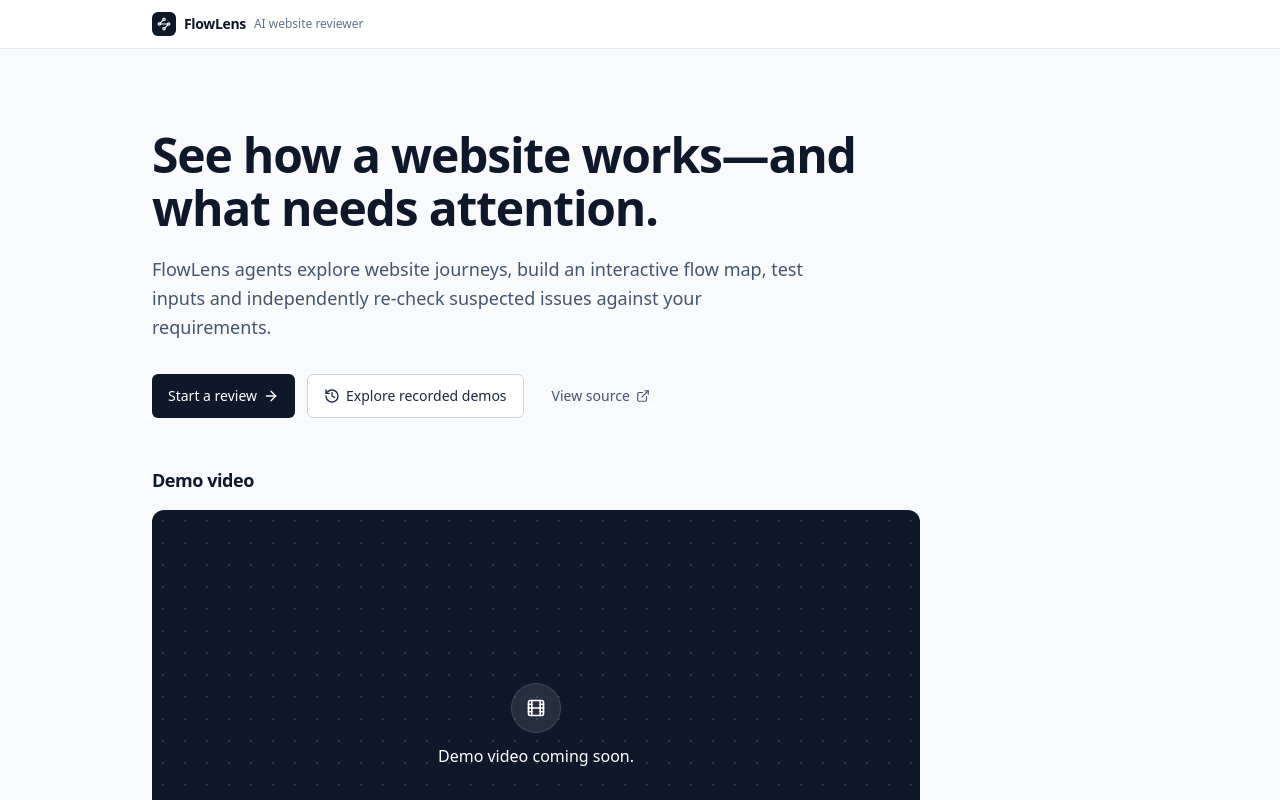
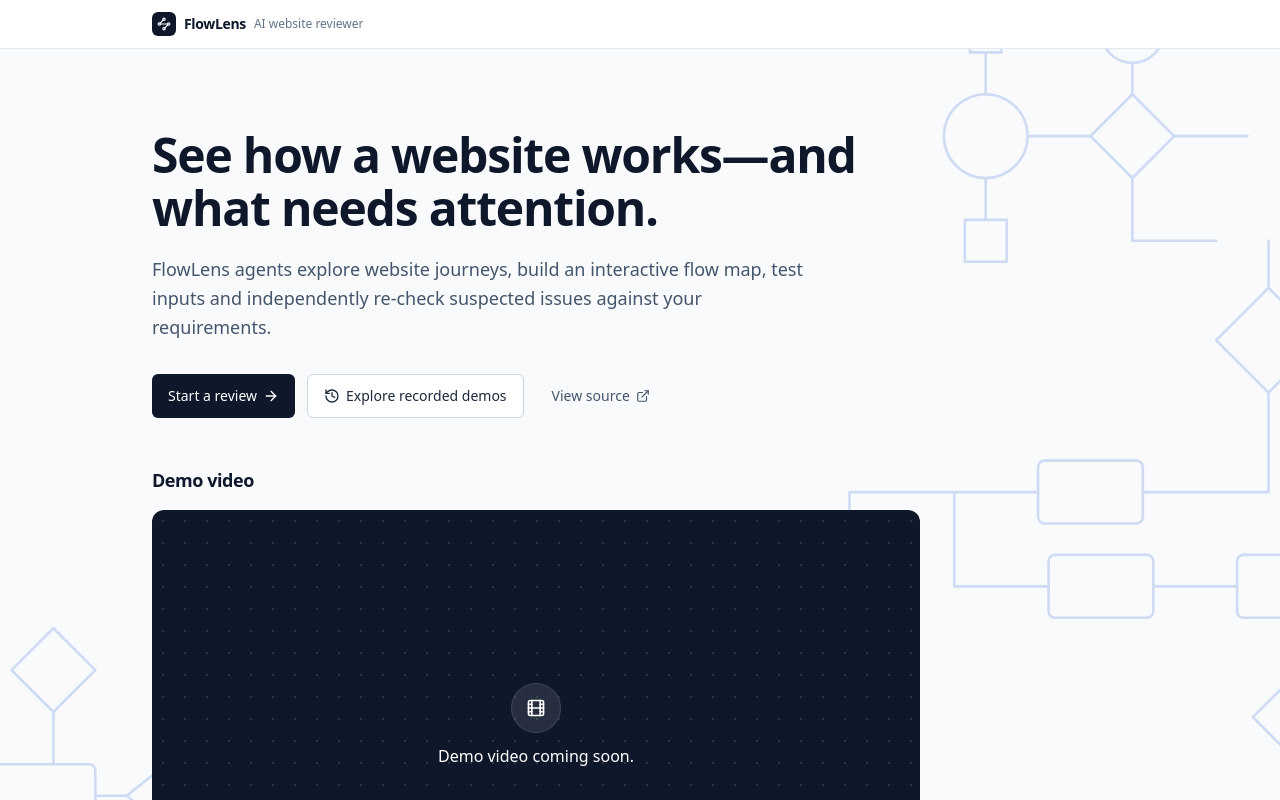
Before and after one commit to ryanyipp/ai-native-assessment, a React (Vite) app in the folder frontend/: page / in a window 1280 px wide. Shown: the top 800 px of the page. Built offline with nearby package versions, Linux system fonts and the light colour scheme.

Commit message:
Add a faint flowchart background to the landing page
Co-Authored-By: Claude Opus 5.5 <noreply@anthropic.com>

```diff
--- a/frontend/src/features/landing/Landing.tsx
+++ b/frontend/src/features/landing/Landing.tsx
@@ -30,8 +30,9 @@ function DemoVideo() {
 
 export default function Landing() {
   return (
-    <div className="min-h-full bg-slate-50">
-      <header className="border-b border-slate-200 bg-white">
+    <div className="relative min-h-full overflow-hidden bg-slate-50">
+      <img src="/flow-background.svg" alt="" className="pointer-events-none absolute inset-0 hidden h-full w-full object-cover opacity-20 lg:block" />
+      <header className="relative border-b border-slate-200 bg-white">
         <div className="mx-auto flex h-12 max-w-5xl items-center gap-2 px-4 sm:px-6">
           <span className="flex h-6 w-6 items-center justify-center rounded-md bg-slate-900 text-white"><Waypoints size={14} aria-hidden /></span>
           <span className="text-sm font-semibold tracking-tight">FlowLens</span>
@@ -39,7 +40,7 @@ export default function Landing() {
         </div>
       </header>
 
-      <main className="mx-auto max-w-5xl px-4 sm:px-6">
+      <main className="relative mx-auto max-w-5xl px-4 sm:px-6">
         <section className="fl-enter max-w-3xl pb-12 pt-14 sm:pt-20">
           <h1 className="text-4xl font-semibold leading-[1.1] tracking-tight text-slate-900 sm:text-5xl">See how a website works—and what needs attention.</h1>
           <p className="mt-5 max-w-2xl text-base leading-relaxed text-slate-600 sm:text-lg">
@@ -58,7 +59,7 @@ export default function Landing() {
         </section>
       </main>
 
-      <footer className="border-t border-slate-200 bg-white">
+      <footer className="relative border-t border-slate-200 bg-white">
         <p className="mx-auto max-w-5xl px-4 py-5 text-xs text-slate-600 sm:px-6">A bounded website review. Results cover observed journeys, not the entire website.</p>
       </footer>
     </div>
```
Also changed, not shown: frontend/public/flow-background.svg (added).
